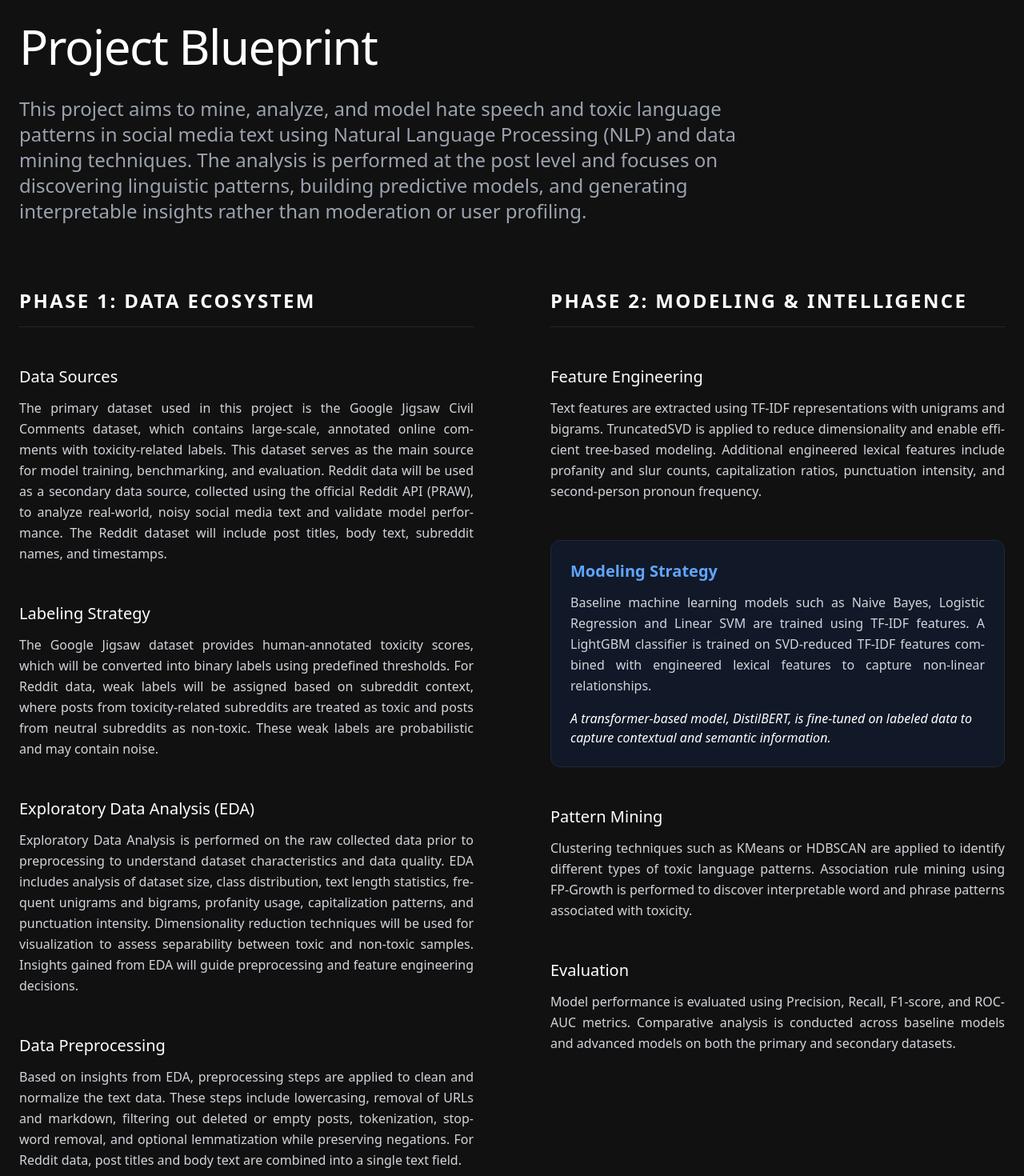
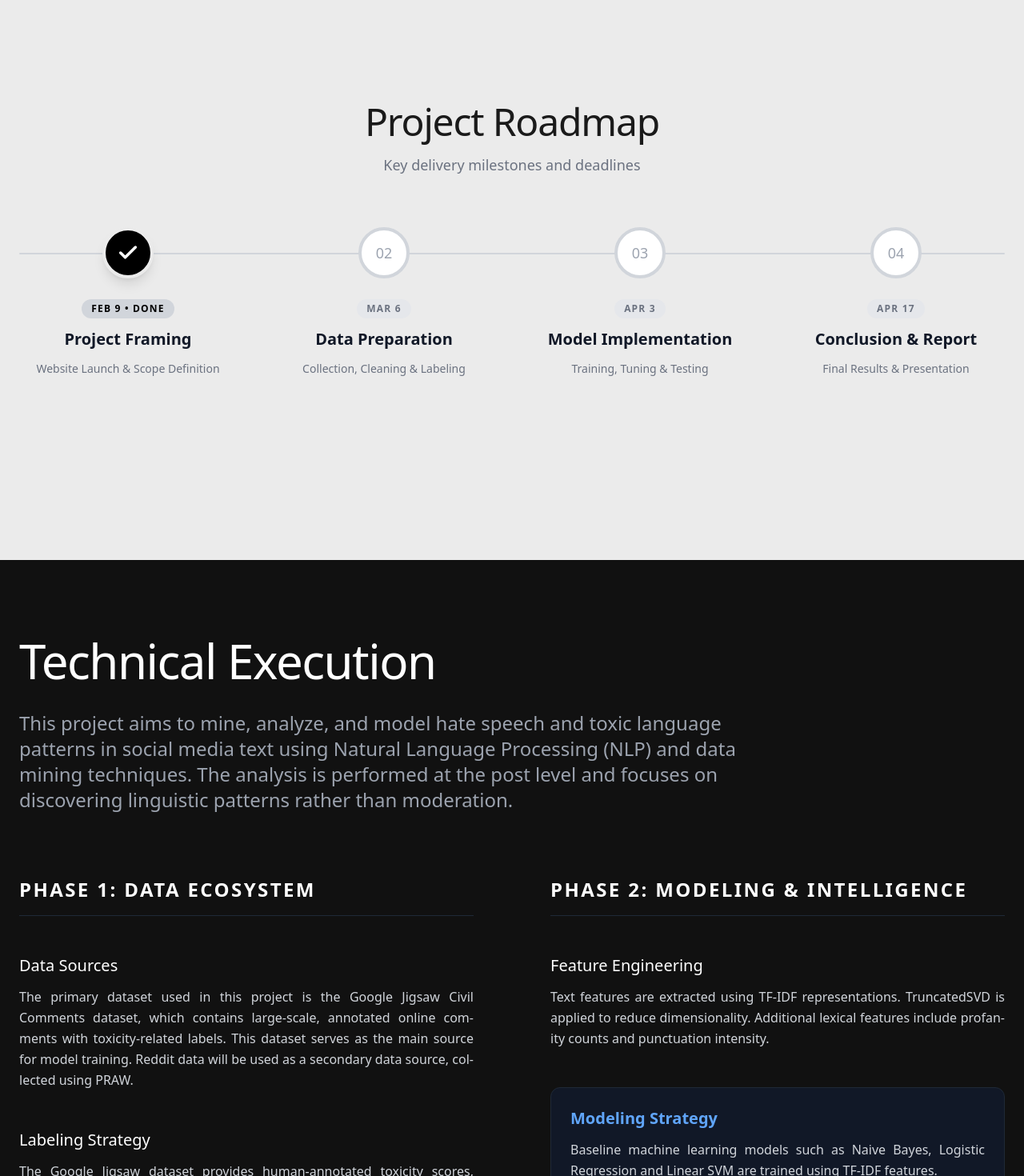
Before and after one commit to glenpaulson/toxicity-mining-website, a React (Vite) app in the folder project-website/: page /blueprint in a window 1280 px wide. Shown: the part 100-1570 px from the top of the page at 80% size. Built offline with nearby package versions, Linux system fonts and the light colour scheme.

Commit message:
feat: add linear progress timeline

```diff
--- a/project-website/src/components/Navbar.tsx
+++ b/project-website/src/components/Navbar.tsx
@@ -8,7 +8,7 @@ const Navbar = () => {
   const location = useLocation();
   const navigate = useNavigate();
 
-  const isDarkPage = location.pathname === "/blueprint";
+  const isDarkPage = false;
 
   useEffect(() => {
     const handleScroll = () => {
--- a/project-website/src/pages/Blueprint.tsx
+++ b/project-website/src/pages/Blueprint.tsx
@@ -1,22 +1,123 @@
+import { Check } from "lucide-react";
+
 const Blueprint = () => {
+  const milestones = [
+    {
+      id: 1,
+      title: "Project Framing",
+      date: "Feb 9",
+      status: "completed",
+      description: "Website Launch & Scope Definition",
+    },
+    {
+      id: 2,
+      title: "Data Preparation",
+      date: "Mar 6",
+      status: "upcoming",
+      description: "Collection, Cleaning & Labeling",
+    },
+    {
+      id: 3,
+      title: "Model Implementation",
+      date: "Apr 3",
+      status: "upcoming",
+      description: "Training, Tuning & Testing",
+    },
+    {
+      id: 4,
+      title: "Conclusion & Report",
+      date: "Apr 17",
+      status: "upcoming",
+      description: "Final Results & Presentation",
+    },
+  ];
+
   return (
-    <div className="bg-[#111111] min-h-screen pt-20">
-      <div className="text-gray-300 px-6 py-12">
-        <div className="max-w-7xl mx-auto mb-20">
-          <h2 className="text-white text-5xl md:text-6xl font-medium tracking-tight mb-8">
-            Project Blueprint
+    <div>
+      <div className="bg-[#EBEBEB] text-[#1a1a1a] px-6 min-h-screen flex flex-col justify-center">
+        <div className="max-w-7xl mx-auto w-full">
+          <div className="text-center mb-16">
+            <h2 className="text-4xl md:text-5xl font-medium tracking-tight mb-4">
+              Project Roadmap
             </h2>
-          <p className="text-xl md:text-2xl text-gray-400 font-light leading-relaxed max-w-4xl">
-            This project aims to mine, analyze, and model hate speech and toxic
-            language patterns in social media text using Natural Language
-            Processing (NLP) and data mining techniques. The analysis is
-            performed at the post level and focuses on discovering linguistic
-            patterns, building predictive models, and generating interpretable
-            insights rather than moderation or user profiling.
+            <p className="text-gray-500 text-lg">
+              Key delivery milestones and deadlines
             </p>
           </div>
 
-        <div className="max-w-7xl mx-auto grid grid-cols-1 lg:grid-cols-2 gap-12 lg:gap-24">
+          <div className="relative">
+            <div className="hidden md:block absolute top-8 left-0 w-full h-0.5 bg-gray-300 rounded-full"></div>
+            <div className="grid grid-cols-1 md:grid-cols-4 gap-12 relative">
+              {milestones.map((milestone, index) => {
+                const isCompleted = milestone.status === "completed";
+
+                return (
+                  <div
+                    key={milestone.id}
+                    className="flex flex-col items-center text-center"
+                  >
+                    {/* Circle Indicator (Static - No Hover Animations) */}
+                    <div
+                      className={`relative z-10 w-16 h-16 rounded-full border-4 flex items-center justify-center mb-6
+                      ${
+                        isCompleted
+                          ? "bg-black border-[#EBEBEB] text-white shadow-lg"
+                          : "bg-white border-gray-300 text-gray-400"
+                      }`}
+                    >
+                      {isCompleted ? (
+                        <Check size={28} strokeWidth={3} />
+                      ) : (
+                        <span className="font-medium text-lg">
+                          0{index + 1}
+                        </span>
+                      )}
+                    </div>
+
+                    <div className="space-y-3">
+                      <span
+                        className={`inline-block px-3 py-1 rounded-full text-xs font-bold tracking-widest uppercase
+                        ${
+                          isCompleted
+                            ? "bg-gray-300 text-black"
+                            : "bg-gray-200 text-gray-500"
+                        }`}
+                      >
+                        {milestone.date} {isCompleted && "• Done"}
+                      </span>
+
+                      <h3 className="text-xl font-bold text-gray-900">
+                        {milestone.title}
+                      </h3>
+
+                      <p className="text-gray-500 text-sm leading-relaxed px-2">
+                        {milestone.description}
+                      </p>
+                    </div>
+                  </div>
+                );
+              })}
+            </div>
+          </div>
+        </div>
+      </div>
+
+      <div className="bg-[#111111] text-gray-300 px-6 py-24 min-h-screen">
+        <div className="max-w-7xl mx-auto">
+          <div className="mb-20">
+            <h2 className="text-white text-5xl md:text-6xl font-medium tracking-tight mb-8">
+              Technical Execution
+            </h2>
+            <p className="text-xl md:text-2xl text-gray-400 font-light leading-relaxed max-w-4xl">
+              This project aims to mine, analyze, and model hate speech and
+              toxic language patterns in social media text using Natural
+              Language Processing (NLP) and data mining techniques. The analysis
+              is performed at the post level and focuses on discovering
+              linguistic patterns rather than moderation.
+            </p>
+          </div>
+
+          <div className="grid grid-cols-1 lg:grid-cols-2 gap-12 lg:gap-24">
             <div className="space-y-12">
               <h3 className="text-white text-2xl font-bold uppercase tracking-widest border-b border-gray-800 pb-4">
                 Phase 1: Data Ecosystem
@@ -30,12 +131,8 @@ const Blueprint = () => {
                   The primary dataset used in this project is the Google Jigsaw
                   Civil Comments dataset, which contains large-scale, annotated
                   online comments with toxicity-related labels. This dataset
-                serves as the main source for model training, benchmarking, and
-                evaluation. Reddit data will be used as a secondary data source,
-                collected using the official Reddit API (PRAW), to analyze
-                real-world, noisy social media text and validate model
-                performance. The Reddit dataset will include post titles, body
-                text, subreddit names, and timestamps.
+                  serves as the main source for model training. Reddit data will
+                  be used as a secondary data source, collected using PRAW.
                 </p>
               </div>
 
@@ -47,10 +144,7 @@ const Blueprint = () => {
                   The Google Jigsaw dataset provides human-annotated toxicity
                   scores, which will be converted into binary labels using
                   predefined thresholds. For Reddit data, weak labels will be
-                assigned based on subreddit context, where posts from
-                toxicity-related subreddits are treated as toxic and posts from
-                neutral subreddits as non-toxic. These weak labels are
-                probabilistic and may contain noise.
+                  assigned based on subreddit context.
                 </p>
               </div>
 
@@ -59,15 +153,10 @@ const Blueprint = () => {
                   Exploratory Data Analysis (EDA)
                 </h4>
                 <p className="leading-relaxed text-justify hyphens-auto">
-                Exploratory Data Analysis is performed on the raw collected data
-                prior to preprocessing to understand dataset characteristics and
-                data quality. EDA includes analysis of dataset size, class
-                distribution, text length statistics, frequent unigrams and
-                bigrams, profanity usage, capitalization patterns, and
-                punctuation intensity. Dimensionality reduction techniques will
-                be used for visualization to assess separability between toxic
-                and non-toxic samples. Insights gained from EDA will guide
-                preprocessing and feature engineering decisions.
+                  EDA includes analysis of dataset size, class distribution,
+                  text length statistics, frequent unigrams and bigrams,
+                  profanity usage, capitalization patterns, and punctuation
+                  intensity.
                 </p>
               </div>
 
@@ -76,12 +165,9 @@ const Blueprint = () => {
                   Data Preprocessing
                 </h4>
                 <p className="leading-relaxed text-justify hyphens-auto">
-                Based on insights from EDA, preprocessing steps are applied to
-                clean and normalize the text data. These steps include
-                lowercasing, removal of URLs and markdown, filtering out deleted
-                or empty posts, tokenization, stop-word removal, and optional
-                lemmatization while preserving negations. For Reddit data, post
-                titles and body text are combined into a single text field.
+                  Preprocessing steps include lowercasing, removal of URLs and
+                  markdown, filtering out deleted posts, tokenization, stop-word
+                  removal, and optional lemmatization.
                 </p>
               </div>
             </div>
@@ -96,12 +182,10 @@ const Blueprint = () => {
                   Feature Engineering
                 </h4>
                 <p className="leading-relaxed text-justify hyphens-auto">
-                Text features are extracted using TF-IDF representations with
-                unigrams and bigrams. TruncatedSVD is applied to reduce
-                dimensionality and enable efficient tree-based modeling.
-                Additional engineered lexical features include profanity and
-                slur counts, capitalization ratios, punctuation intensity, and
-                second-person pronoun frequency.
+                  Text features are extracted using TF-IDF representations.
+                  TruncatedSVD is applied to reduce dimensionality. Additional
+                  lexical features include profanity counts and punctuation
+                  intensity.
                 </p>
               </div>
 
@@ -111,14 +195,11 @@ const Blueprint = () => {
                 </h4>
                 <p className="leading-relaxed text-justify hyphens-auto mb-4">
                   Baseline machine learning models such as Naive Bayes, Logistic
-                Regression and Linear SVM are trained using TF-IDF features. A
-                LightGBM classifier is trained on SVD-reduced TF-IDF features
-                combined with engineered lexical features to capture non-linear
-                relationships.
+                  Regression and Linear SVM are trained using TF-IDF features.
                 </p>
                 <p className="text-white italic">
-                A transformer-based model, DistilBERT, is fine-tuned on labeled
-                data to capture contextual and semantic information.
+                  A transformer-based model, DistilBERT, is fine-tuned on
+                  labeled data to capture contextual and semantic information.
                 </p>
               </div>
 
@@ -128,9 +209,8 @@ const Blueprint = () => {
                 </h4>
                 <p className="leading-relaxed text-justify hyphens-auto">
                   Clustering techniques such as KMeans or HDBSCAN are applied to
-                identify different types of toxic language patterns. Association
-                rule mining using FP-Growth is performed to discover
-                interpretable word and phrase patterns associated with toxicity.
+                  identify different types of toxic language patterns.
+                  Association rule mining using FP-Growth is performed.
                 </p>
               </div>
 
@@ -140,25 +220,21 @@ const Blueprint = () => {
                 </h4>
                 <p className="leading-relaxed text-justify hyphens-auto">
                   Model performance is evaluated using Precision, Recall,
-                F1-score, and ROC-AUC metrics. Comparative analysis is conducted
-                across baseline models and advanced models on both the primary
-                and secondary datasets.
+                  F1-score, and ROC-AUC metrics.
                 </p>
               </div>
             </div>
           </div>
 
-        <div className="max-w-7xl mx-auto mt-20 pt-10 border-t border-gray-800 grid grid-cols-1 md:grid-cols-2 gap-12">
+          <div className="mt-20 pt-10 border-t border-gray-800 grid grid-cols-1 md:grid-cols-2 gap-12">
             <div>
               <h4 className="text-white text-lg font-bold mb-4 flex items-center gap-2">
                 Ethical Considerations
               </h4>
               <p className="text-sm leading-relaxed text-gray-500">
                 The project uses only publicly available data and avoids
-              user-level profiling or identity inference. The analysis does not
-              attempt to infer intent or make moderation decisions. Limitations
-              include the presence of weak labels in Reddit data and challenges
-              in interpreting sarcasm and irony.
+                user-level profiling or identity inference. The analysis does
+                not attempt to infer intent or make moderation decisions.
               </p>
             </div>
 
@@ -168,9 +244,10 @@ const Blueprint = () => {
               </h4>
               <p className="text-sm leading-relaxed text-gray-500">
                 Data collection and initial EDA will be completed by March 6.
-              Preproceesing, feature engineering, model training, evaluation,
-              and reporting will follow according to course milestones.
+                Preprocessing, feature engineering, and model training will
+                follow.
               </p>
+            </div>
           </div>
         </div>
       </div>
```
Lines whose indentation alone changed are shown as unchanged.
